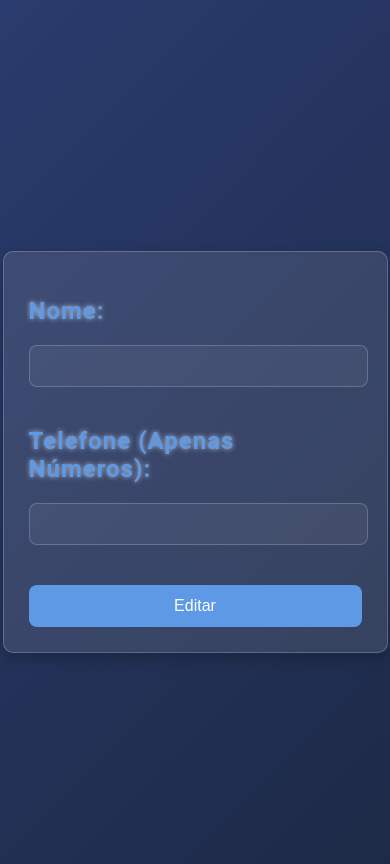
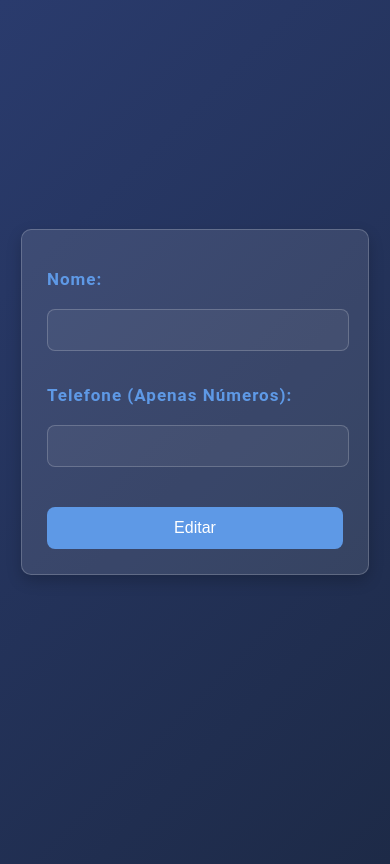
Before and after one commit to LucasPinheiroMachado/Lista-de-Contatos, a PHP site: page /form-editar.php in a window 390 px wide. Run offline with PHP 8.4, Linux system fonts and the light colour scheme; data comes from the database, SQL or seed files in the repository.

Commit message:
Update main.css

```diff
--- a/css/main.css
+++ b/css/main.css
@@ -127,6 +127,12 @@ form {
   box-shadow: 0 6px 15px rgba(0, 0, 0, 0.2);
   width: 90%;
   transition: all 0.3s ease;
+  position: relative;
+  bottom: 50px;
+}
+
+form h2 {
+  text-shadow: 0 0 5px rgba(255, 255, 255, 0);
 }
 
 form:hover {
@@ -178,8 +184,12 @@ button[type='submit']:hover {
   }
 
   form {
-    width: 90%;
+    width: 80%;
     max-width: none;
+  }
+
+  form h2 {
+    font-size: 17px;
   }
 
   button {
```
